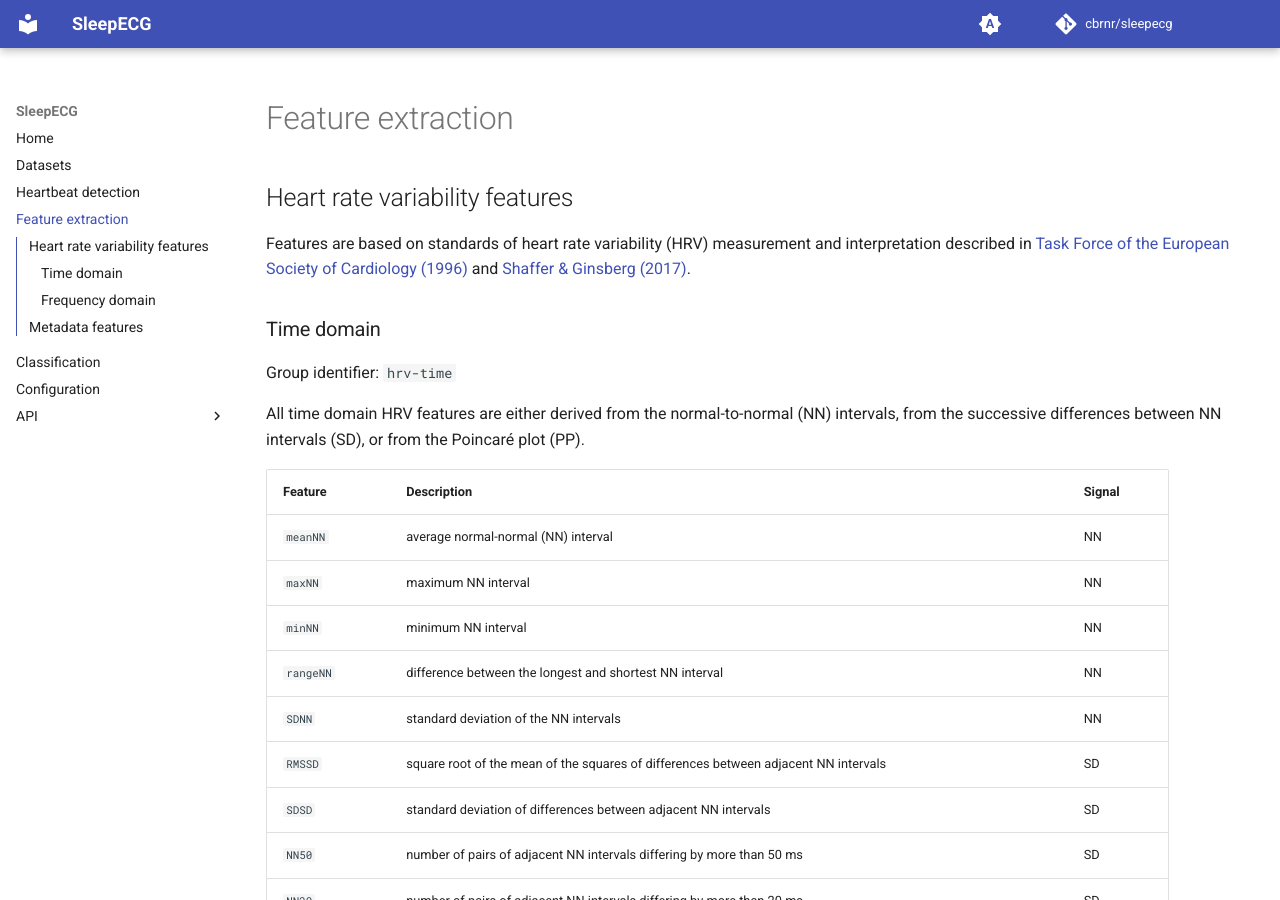
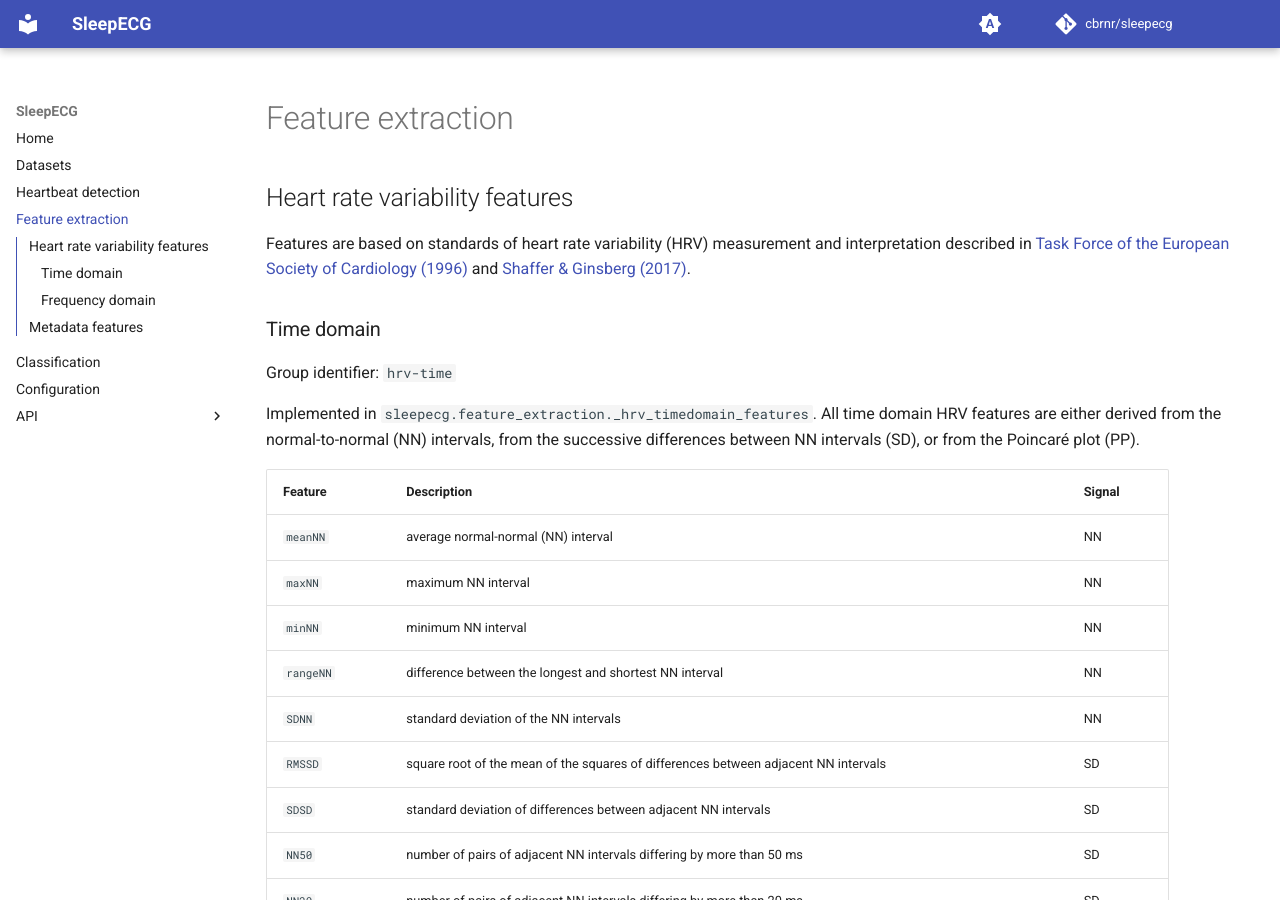
Before and after one commit to cbrnr/sleepecg, an MkDocs documentation site: the page built from docs/feature_extraction.md, in a window 1280 px wide and 900 px high. Built offline with MkDocs 1.6.1 and Material for MkDocs 9.7.7, drawn with Linux system fonts in a browser that asks for light colours; comment, search, counter and statistics services are not loaded; some of the changed text lies outside the part shown.

```diff
--- a/docs/feature_extraction.md
+++ b/docs/feature_extraction.md
@@ -6,6 +6,7 @@ Features are based on standards of heart rate variability (HRV) measurement and
 ### Time domain
 Group identifier: `hrv-time`
 
+Implemented in `sleepecg.feature_extraction._hrv_timedomain_features`.
 All time domain HRV features are either derived from the normal-to-normal (NN) intervals, from the successive differences between NN intervals (SD), or from the Poincaré plot (PP).
 
 |Feature|Description|Signal|
@@ -40,6 +41,7 @@ All time domain HRV features are either derived from the normal-to-normal (NN) i
 ### Frequency domain
 Group identifier: `hrv-frequency`
 
+Implemented in `sleepecg.feature_extraction._hrv_frequencydomain_features`.
 For calculating the frequency domain HRV features, the RR time series is resampled at regular intervals, after which the power spectral density (PSD) is estimated using [Welch's method](https://en.wikipedia.org/wiki/Welch%27s_method).
 
 |Feature|Description|Frequency range|
```
Also changed, not shown: docs/classification.md (+2 -2 lines), docs/configuration.md (+3 -3 lines), docs/datasets.md (+6 -6 lines), docs/heartbeat_detection.md (+1 -1 lines), docs/index.md (+3 -3 lines).
